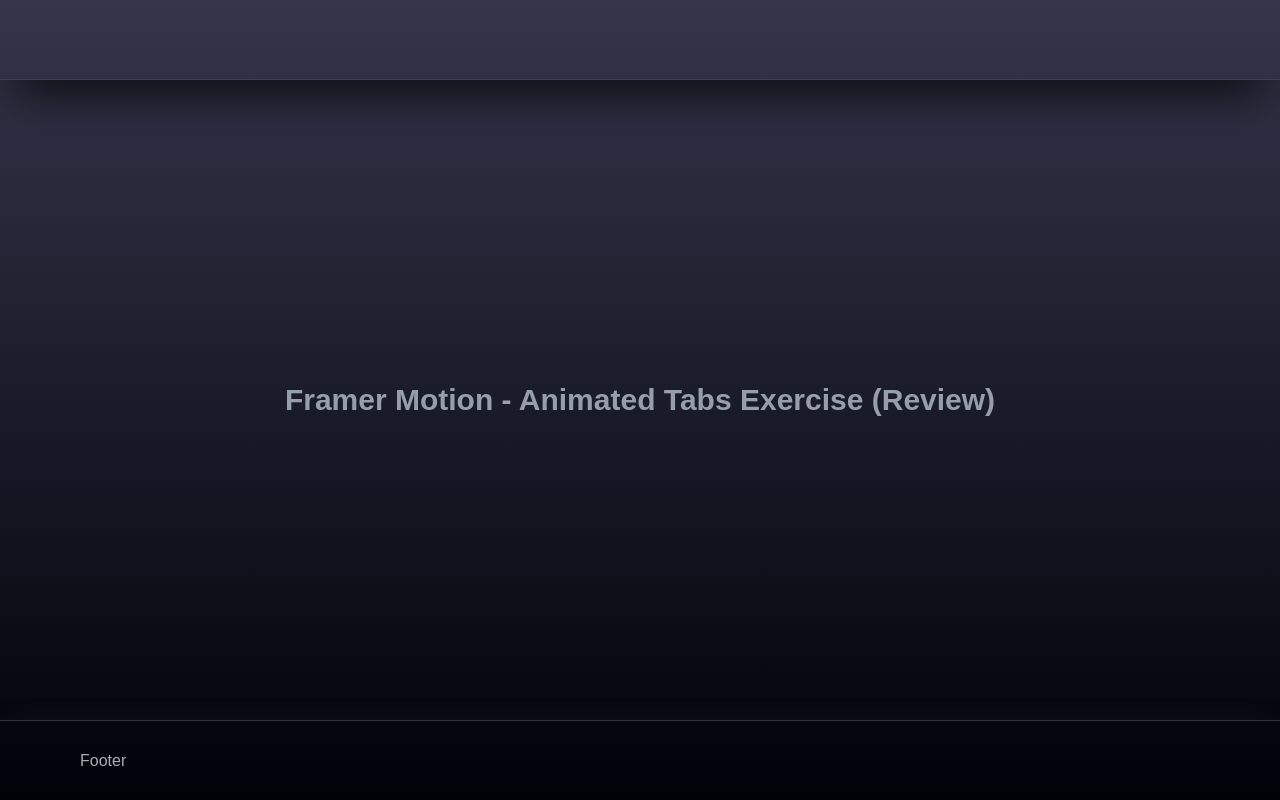
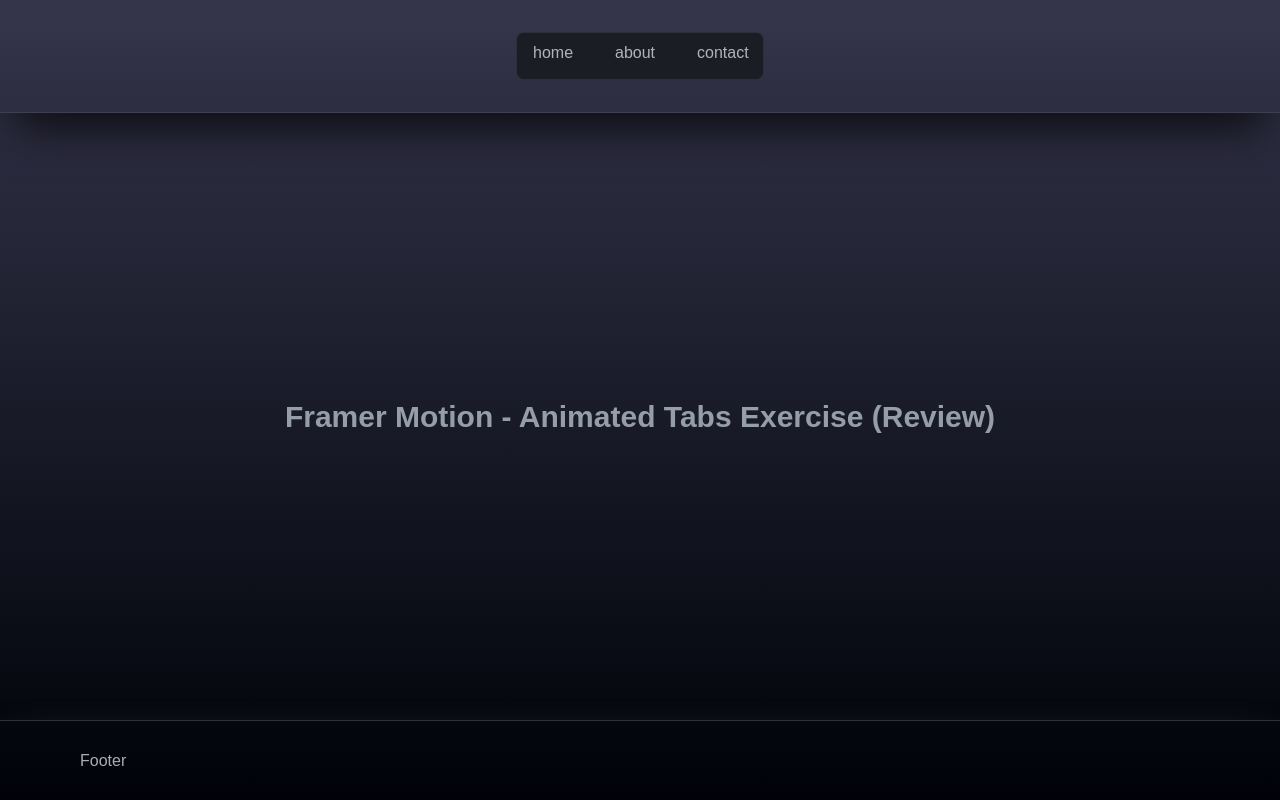
Before and after one commit to midcenturydude7/nextjs-framer-motion-animated-tabs-review, a Next.js app: page / in a window 1280 px wide. Built offline with nearby package versions, Linux system fonts and the light colour scheme; a web font is replaced by a local one.

Commit message:
Set up tabs for animation with framer

```diff
--- a/app/components/Header/Header.jsx
+++ b/app/components/Header/Header.jsx
@@ -1,6 +1,10 @@
+import Navbar from "./Navbar/Navbar";
+
 function Header() {
   return (
-    <header className="flex h-20 border-b-[1px] border-slate-300/10 bg-[rgba(0,2,8.0.61)] p-8 shadow-2xl shadow-black/80"></header>
+    <header className="flex border-b-[1px] border-slate-300/10 bg-[rgba(0,2,8.0.61)] p-8 shadow-2xl shadow-black/80">
+      <Navbar />
+    </header>
   );
 }
 
--- /dev/null
+++ b/app/components/Header/Navbar/Navbar.jsx
@@ -0,0 +1,41 @@
+"use client";
+import React from "react";
+import Link from "next/link";
+import { motion } from "framer-motion";
+import { usePathname } from "next/navigation";
+import { mobileNavItems } from "../../../lib/mobileNavItems";
+
+export default function Navbar() {
+  const pathname = usePathname();
+  const [selected, setSelected] = React.useState(pathname);
+  const [focused, setFocused] = React.useState(null);
+
+  return (
+    <nav className="nav-container lg:flex lg:flex-grow lg:justify-center">
+      <ul className="nav-wrapper">
+        {mobileNavItems.map(({ path, label, id }) => {
+          return (
+            <li key={id} className="list-item list-none outline-none">
+              <Link href={path}>
+                <button
+                  onClick={() => setSelected(path)}
+                  onKeyDown={(e) =>
+                    e.key === "Enter" ? setSelected(path) : null
+                  }
+                  onFocus={() => setFocused(path)}
+                  onBlur={() => setFocused(null)}
+                  onPointerEnter={() => setFocused(path)}
+                  onPointerLeave={() => setFocused(null)}
+                  tabIndex={0}
+                  className="relative"
+                >
+                  <span>{label}</span>
+                </button>
+              </Link>
+            </li>
+          );
+        })}
+      </ul>
+    </nav>
+  );
+}
--- a/app/globals.css
+++ b/app/globals.css
@@ -1,6 +1,28 @@
 @tailwind base;
 @tailwind components;
 @tailwind utilities;
+
+@layer components {
+  .nav-container {
+    display: none;
+  }
+
+  .nav-wrapper {
+    display: flex;
+    align-items: center;
+    padding: 8px 16px;
+    background: #1a1d23;
+    border-radius: 8px;
+    width: fit-content;
+    border: 1px solid #2b303b;
+    gap: 32px;
+  }
+
+  .list-item {
+    width: 50px;
+    height: 30px;
+  }
+}
 
 :root {
   --background: #ffffff;
--- /dev/null
+++ b/app/lib/mobileNavItems.js
@@ -0,0 +1,33 @@
+export const mobileNavItems = [
+  {
+    path: "/",
+    label: "home",
+  },
+  {
+    path: "/about",
+    label: "about",
+  },
+  {
+    path: "/contact",
+    label: "contact",
+  },
+].map((n, idx) => ({ ...n, id: idx + 1 }));
+
+/*
+This code defines an array of mobile navigation items, each with a path, label, and a unique id.
+The array is exported as mobileNavItems, which can be used in other parts of the application.
+The items include "home", "about", and "contact" pages, each with a corresponding path.
+The id is generated by adding 1 to the index of the item in the array.
+This allows for easy mapping and rendering of the items in a navigation component.
+The array can be used to dynamically generate navigation links in a mobile-friendly format.
+The use of map() allows for easy modification of the items in the future, if needed.
+The items are structured as objects, making it easy to access their properties.
+This structure is useful for creating a responsive navigation menu that can adapt to different screen sizes.
+The array can be easily extended to include more navigation items in the future.
+The use of a unique id for each item allows for better tracking and management of the navigation items.
+The array can be imported and used in various components throughout the application.
+This code is a simple and efficient way to manage mobile navigation items in a web application.
+The items can be styled and rendered in a consistent manner across different components.
+The use of a separate file for navigation items helps keep the code organized and maintainable.
+The array can be easily modified to include additional properties for each item, if needed.
+*/
```
